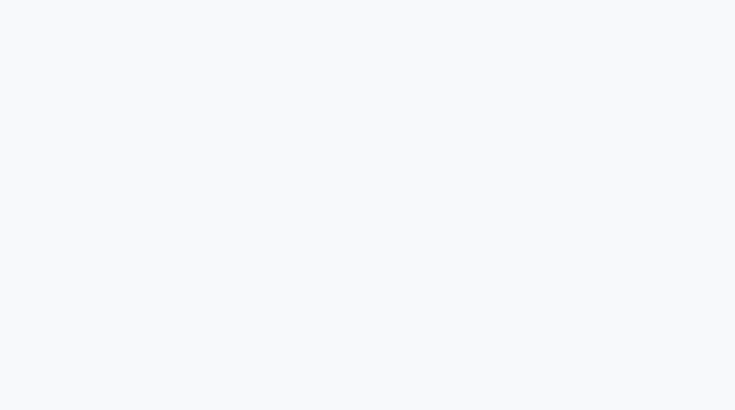
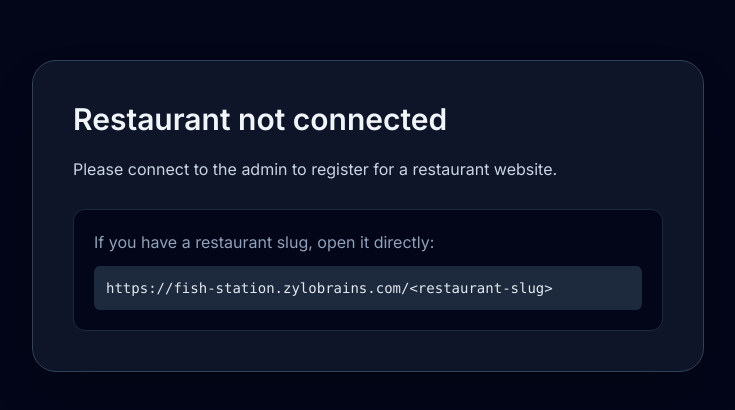
Before and after one commit to ZyloBrains/zylo-restaurant-web, a Next.js app: page / in a window 1280 px wide. Before the commit this address had no page. Shown: the part 184-594 px from the top of the page, without its empty margins (272-1007 px from the left). Built offline with nearby package versions, Linux system fonts and the light colour scheme.

Commit message:
fixing the routing bug and make complete isolation from one tenant to another tenant on the browser tab

```diff
--- /dev/null
+++ b/middleware.ts
@@ -0,0 +1,42 @@
+import { NextRequest, NextResponse } from "next/server";
+
+const ROOT_DOMAIN = process.env.NEXT_PUBLIC_ROOT_DOMAIN || "zylobrains.com";
+const RESERVED_SLUGS = ["www", "app"];
+
+function getTenantSlugFromHost(host: string): string | null {
+  const normalized = host.replace(/^www\./i, "").toLowerCase();
+
+  if (!normalized.endsWith(ROOT_DOMAIN)) {
+    return null;
+  }
+
+  const parts = normalized.split(".");
+  if (parts.length <= 2) {
+    return null;
+  }
+
+  return parts.slice(0, parts.length - 2).join(".");
+}
+
+export function middleware(request: NextRequest) {
+  const url = request.nextUrl.clone();
+  const host = request.headers.get("host") || "";
+  const pathname = url.pathname;
+
+  const tenantSlug = getTenantSlugFromHost(host);
+
+  if (!tenantSlug || RESERVED_SLUGS.includes(tenantSlug)) {
+    return NextResponse.next();
+  }
+
+  if (!pathname.startsWith(`/${tenantSlug}`)) {
+    url.pathname = `/${tenantSlug}${pathname === "/" ? "" : pathname}`;
+    return NextResponse.rewrite(url);
+  }
+
+  return NextResponse.next();
+}
+
+export const config = {
+  matcher: ["/((?!_next|_static|api|_vercel|favicon.ico).*)"],
+};
--- a/src/app/page.tsx
+++ b/src/app/page.tsx
@@ -1,5 +1,53 @@
-import { redirect } from "next/navigation";
+"use client";
+
+import { useEffect, useState } from "react";
+
+function getSavedTenantSlug(): string | null {
+  if (typeof window === "undefined") return null;
+
+  try {
+    const savedSlug = sessionStorage.getItem("active-tenant-slug");
+    if (savedSlug && savedSlug.trim().length > 0) {
+      return savedSlug;
+    }
+  } catch (error) {
+    console.error("Failed to read active tenant slug from sessionStorage:", error);
+  }
+
+  return null;
+}
 
 export default function HomePage() {
-    redirect("/fish-station");
+  const [isRedirecting, setIsRedirecting] = useState(false);
+
+  useEffect(() => {
+    const slug = getSavedTenantSlug();
+    if (!slug) return;
+
+    setIsRedirecting(true);
+    window.location.href = `/${slug}`;
+  }, []);
+
+  return (
+    <main className="min-h-screen flex items-center justify-center bg-slate-950 text-slate-100 px-4">
+      <div className="w-full max-w-2xl rounded-3xl border border-slate-700 bg-slate-900/95 p-10 shadow-2xl">
+        <h1 className="text-3xl font-semibold mb-4">Restaurant not connected</h1>
+        <p className="mb-6 text-slate-300 leading-8">
+          Please connect to the admin to register for a restaurant website.
+        </p>
+        {isRedirecting ? (
+          <p className="text-slate-400">Redirecting to your saved restaurant page…</p>
+        ) : (
+          <div className="space-y-3 rounded-xl border border-slate-800 bg-slate-950 p-5">
+            <p className="text-slate-400">
+              If you have a restaurant slug, open it directly:
+            </p>
+            <code className="block wrap-break-word rounded-md bg-slate-800 p-3 text-sm text-slate-200">
+              https://fish-station.zylobrains.com/&lt;restaurant-slug&gt;
+            </code>
+          </div>
+        )}
+      </div>
+    </main>
+  );
 }
--- a/src/components/bootstrap/hydration-bootstrap.tsx
+++ b/src/components/bootstrap/hydration-bootstrap.tsx
@@ -14,6 +14,13 @@
 
   useEffect(() => {
     if (!slug) return;
+
+    try {
+      sessionStorage.setItem("active-tenant-slug", slug);
+    } catch (error) {
+      console.error("Failed to save active tenant slug to sessionStorage:", error);
+    }
+
     fetchTenant(slug);
     fetchItems(slug);
     fetchCategories(slug);
```
